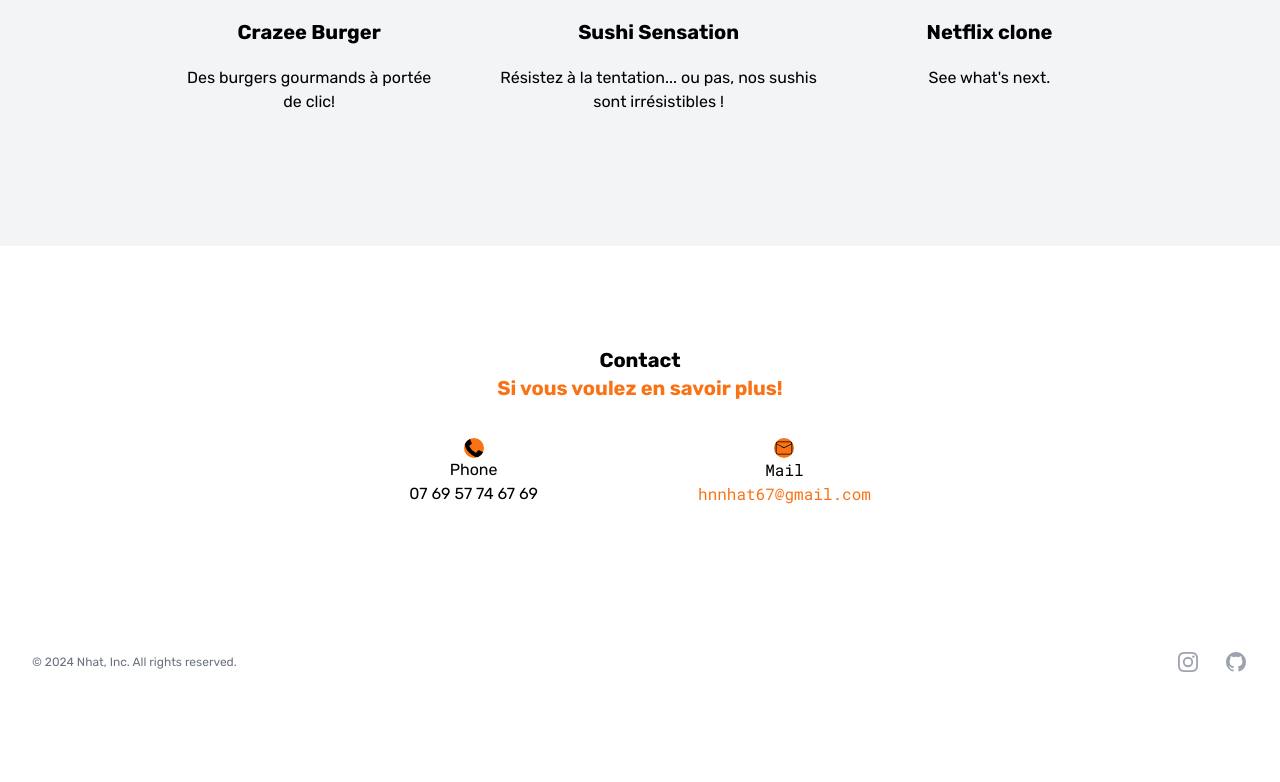
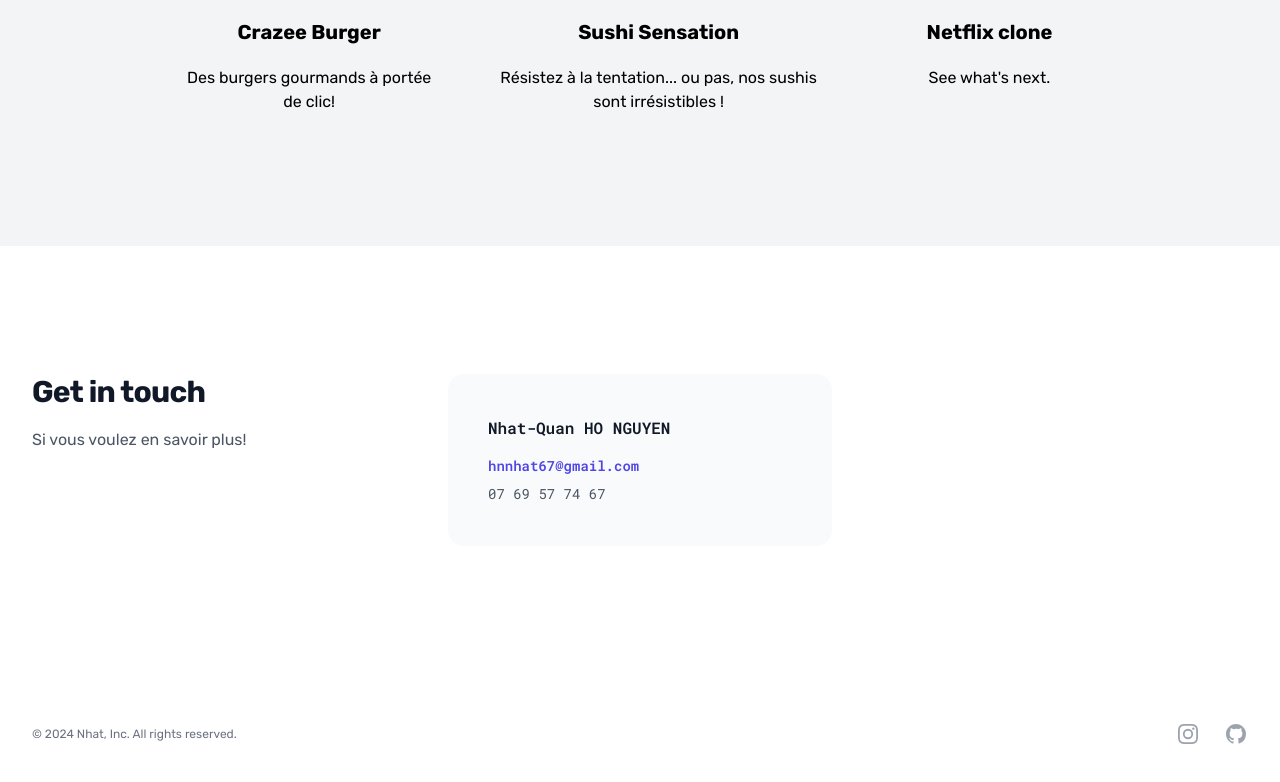
Before and after one commit to NhatHONGUYEN/Nhat-portfolioV2, a React (Vite) app: page / in a window 1280 px wide. Shown: the part 2030-2812 px from the top of the page. Before the commit the page ends 2752 px from the top, so only its background shows below. Built offline with nearby package versions, Linux system fonts and the light colour scheme.

Commit message:
💄 F02 : Change the layout of contact

```diff
--- a/src/components/Contact.jsx
+++ b/src/components/Contact.jsx
@@ -1,36 +1,42 @@
-import { CiMail } from "react-icons/ci";
-import { FaPhoneAlt } from "react-icons/fa";
-
 export default function Contact() {
   return (
-    <div className=" block h-full w-full items-center justify-center py-20  text-center">
-      <div className="h-full w-full  ">
-        <div className="px-8 py-5 text-xl 2xl:text-2xl">
-          <h1 className="font-bold">Contact</h1>
-          <p className="font-bold text-orange-500">
+    <div className="bg-white py-24 sm:py-32">
+      <div className="mx-auto max-w-7xl px-6 lg:px-8">
+        <div className="mx-auto max-w-2xl space-y-16 divide-y divide-gray-100 lg:mx-0 lg:max-w-none">
+          <div className="grid grid-cols-1 gap-x-8 gap-y-10 lg:grid-cols-3">
+            <div>
+              <h2 className="text-3xl font-bold tracking-tight text-gray-900">
+                Get in touch
+              </h2>
+              <p className="mt-4 leading-7 text-gray-600">
                 Si vous voulez en savoir plus!
               </p>
             </div>
+            <div className="grid grid-cols-1 gap-6 sm:grid-cols-2 lg:col-span-2 lg:gap-8">
+              <div className="rounded-2xl bg-gray-50 p-10">
+                <h3 className="text-base font-semibold leading-7 text-gray-900">
+                  Nhat-Quan HO NGUYEN
+                </h3>
+                <dl className="mt-3 space-y-1 text-sm leading-6 text-gray-600">
+                  <div>
+                    <dt className="sr-only">Email</dt>
+                    <dd>
+                      <a
+                        className="font-semibold text-indigo-600"
+                        href="mailto:collaborate@example.com"
+                      >
+                        hnnhat67@gmail.com
+                      </a>
+                    </dd>
                   </div>
-
-      <div className="xl:flex xl:items-center xl:justify-center xl:gap-40 2xl:gap-32">
-        <div className="py-4">
-          <div className="flex items-center justify-center ">
-            <FaPhoneAlt className="2xl:text-2x rounded-full  bg-orange-500 text-xl" />
+                  <div className="mt-1">
+                    <dt className="sr-only">Phone number</dt>
+                    <dd>07 69 57 74 67</dd>
                   </div>
-          <p className=" 2xl:text-xl ">
-            Phone <br />
-            07 69 57 74 67 69
-          </p>
+                </dl>
               </div>
-        <div className="pb-10 pt-4 xl:pb-4">
-          <div className="flex items-center justify-center ">
-            <CiMail className="2xl:text-2x rounded-full bg-orange-500 text-xl" />
             </div>
-          <a className="2xl:text-xl  " href="mailto:hnnhat67@gmail.com">
-            Mail <br />
-            <span className="text-orange-500  "> hnnhat67@gmail.com</span>
-          </a>
+          </div>
         </div>
       </div>
     </div>
```
Lines whose indentation alone changed are shown as unchanged.
